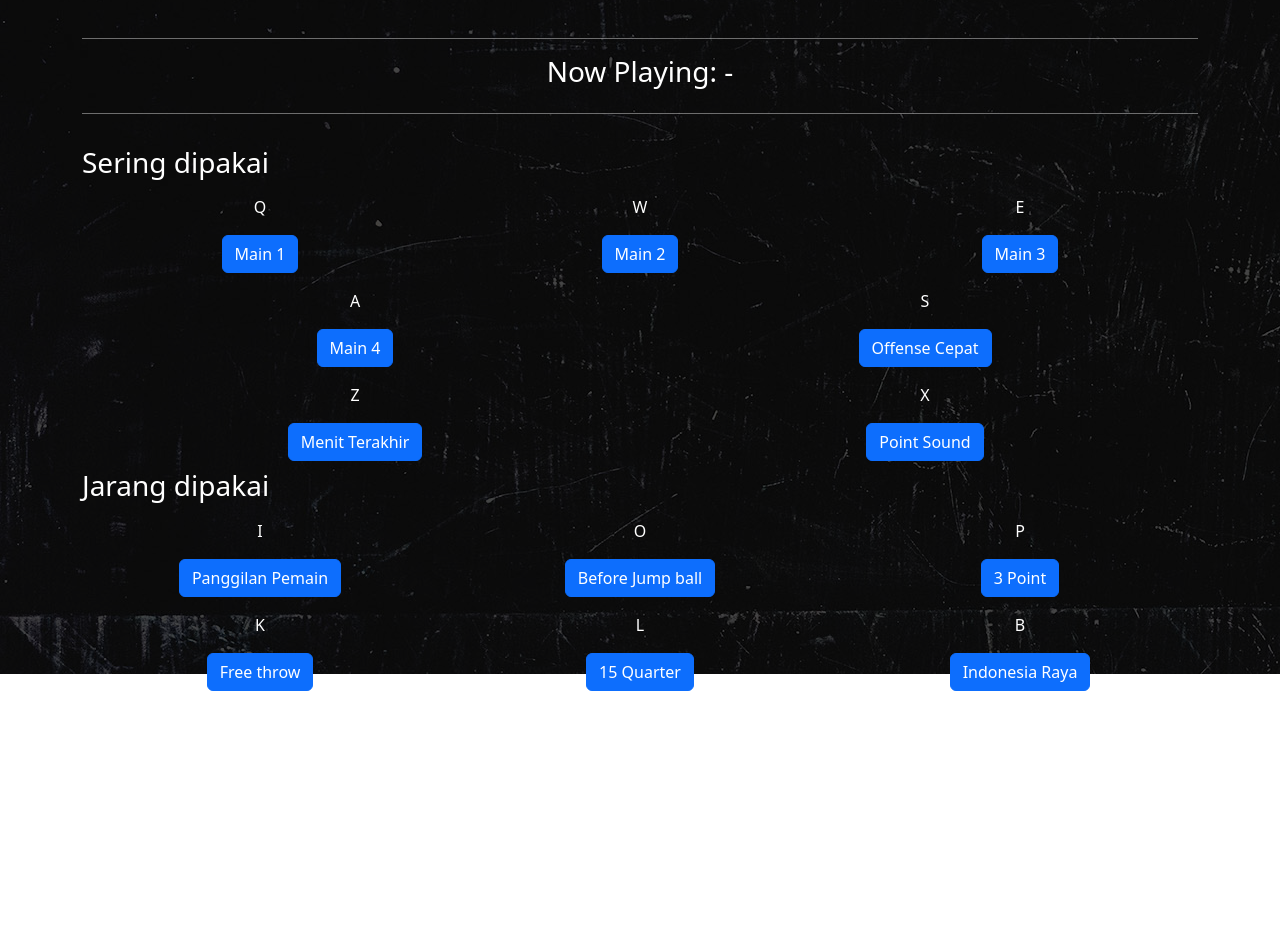
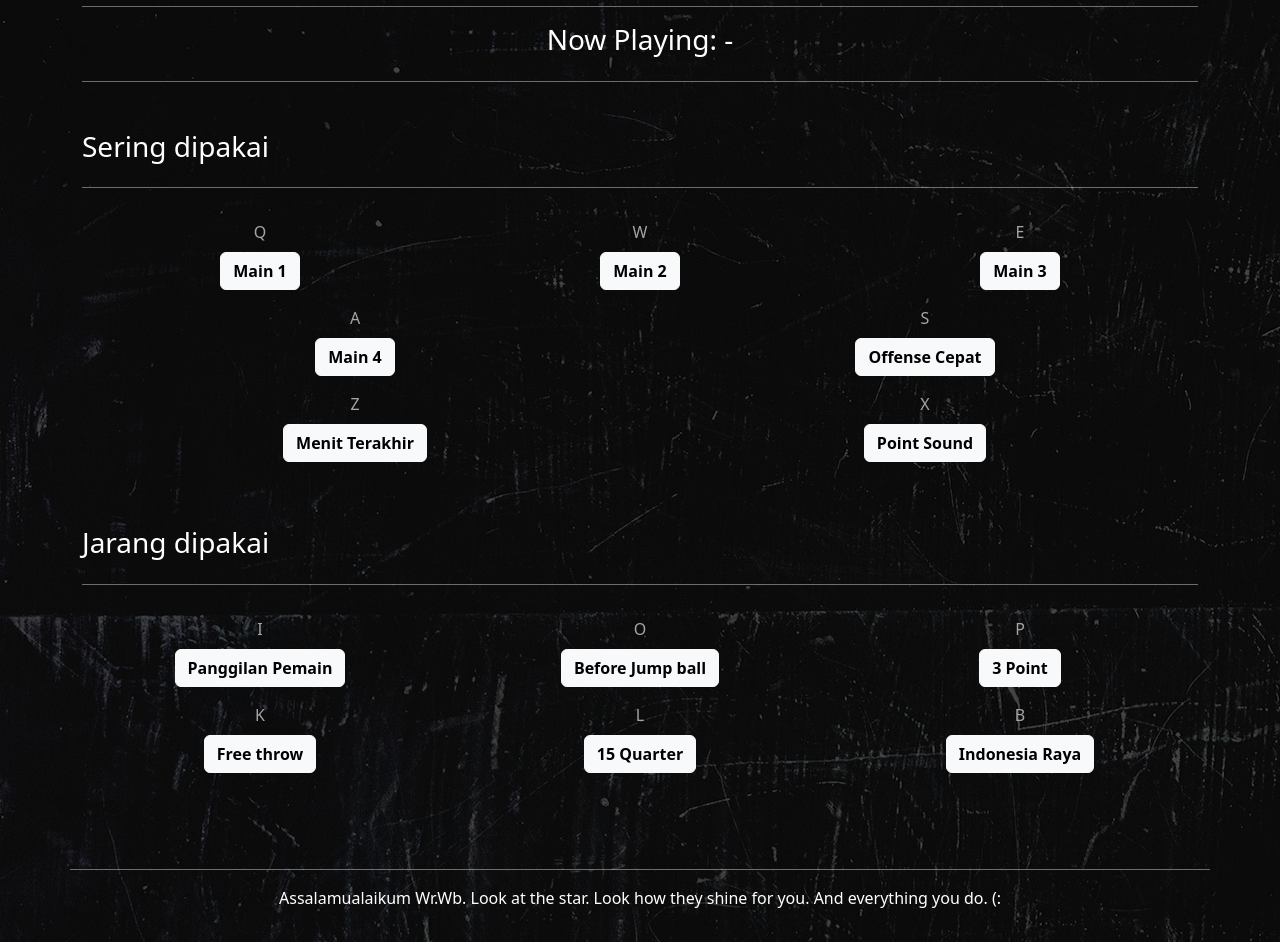
Before and after one commit to everythingxafter/hakui-basket-league, a plain HTML site: page index.html in a window 1280 px wide. Shown: the part 126-1068 px from the top of the page. Before the commit the page ends 825 px from the top, so only its background shows below. Drawn offline with nearby package versions, Linux system fonts and the light colour scheme.

Commit message:
version 1
adding bs offline, styling css

```diff
--- a/index.css
+++ b/css/index.css
@@ -9,12 +9,13 @@ body {
 }
 
 .background-hakui {
-  background-image: url("./image/background-black.jpg");
+  background-image: url("../image/background-black.jpg");
   background-color: rgba(0, 0, 0, 0.728);
   background-blend-mode: darken;
   background-size: auto;
   background-repeat: no-repeat;
-  height: 100vh;
+  background-attachment: fixed;
+  height: 120%;
 }
 
 .hbl-header {
@@ -32,8 +33,35 @@ body {
   display: flex;
   justify-content: center;
   align-items: center;
-  margin: 2em 0;
+  margin-bottom: 2em;
   padding: 1em 0;
   border-top: 1px solid rgba(255, 255, 255, 0.4);
   border-bottom: 1px solid rgba(255, 255, 255, 0.4);
 }
+
+.button-header {
+  margin: 2em 0;
+  padding: 1em 0;
+  border-bottom: 1px solid rgba(255, 255, 255, 0.4);
+}
+
+.button-info {
+  color: rgb(165, 165, 165);
+}
+
+.button-info p {
+  margin-bottom: 0.5rem;
+}
+
+.btn {
+  font-weight: 600;
+}
+
+.footer-hbl {
+  margin-top: 5em;
+  padding: 1em;
+  display: flex;
+  justify-content: center;
+  bottom: 0;
+  border-top: 1px solid rgba(255, 255, 255, 0.4);
+}
--- a/index.html
+++ b/index.html
@@ -5,13 +5,8 @@
     <meta http-equiv="X-UA-Compatible" content="IE=edge" />
     <meta name="viewport" content="width=device-width, initial-scale=1.0" />
     <title>Hakui HBL</title>
-    <link
-      href="https://cdn.jsdelivr.net/npm/bootstrap@5.3.0/dist/css/bootstrap.min.css"
-      rel="stylesheet"
-      integrity="sha384-9ndCyUaIbzAi2FUVXJi0CjmCapSmO7SnpJef0486qhLnuZ2cdeRhO02iuK6FUUVM"
-      crossorigin="anonymous"
-    />
-    <link rel="stylesheet" href="/index.css" />
+    <link rel="stylesheet" href="./css/bootstrap.min.css" />
+    <link rel="stylesheet" href="./css/index.css" />
   </head>
   <body>
     <div class="background-hakui">
@@ -26,9 +21,11 @@
           <h3 id="statusMessage">Now Playing: -</h3>
         </div>
         <div>
+          <div class="button-header">
             <h3>Sering dipakai</h3>
+          </div>
           <div class="row">
-            <div class="col-md-4 d-flex justify-content-center mb-2 mt-2">
+            <div class="col-md-4 d-flex justify-content-center mb-3">
               <div
                 style="
                   display: flex;
@@ -36,10 +33,12 @@
                   align-items: center;
                 "
               >
+                <div class="button-info">
                   <p>Q</p>
+                </div>
                 <button
                   id="audio1-button"
-                  class="btn btn-primary"
+                  class="btn btn-light"
                   onclick="playSong('audio1', 'Main 1')"
                 >
                   Main 1
@@ -47,7 +46,7 @@
                 <audio id="audio1" src="./audio/fix/main 1 fix.mp3"></audio>
               </div>
             </div>
-            <div class="col-md-4 d-flex justify-content-center mb-2 mt-2">
+            <div class="col-md-4 d-flex justify-content-center mb-3">
               <div
                 style="
                   display: flex;
@@ -55,10 +54,12 @@
                   align-items: center;
                 "
               >
+                <div class="button-info">
                   <p>W</p>
+                </div>
                 <button
                   id="audio2-button"
-                  class="btn btn-primary"
+                  class="btn btn-light"
                   onclick="playSong('audio2', 'Main 2')"
                 >
                   Main 2
@@ -66,7 +67,7 @@
                 <audio id="audio2" src="./audio/fix/main 2 fix.mp3"></audio>
               </div>
             </div>
-            <div class="col-md-4 d-flex justify-content-center mb-2 mt-2">
+            <div class="col-md-4 d-flex justify-content-center mb-3">
               <div
                 style="
                   display: flex;
@@ -74,10 +75,12 @@
                   align-items: center;
                 "
               >
+                <div class="button-info">
                   <p>E</p>
+                </div>
                 <button
                   id="audio3-button"
-                  class="btn btn-primary"
+                  class="btn btn-light"
                   onclick="playSong('audio3', 'Main 3')"
                 >
                   Main 3
@@ -87,7 +90,7 @@
             </div>
           </div>
           <div class="row">
-            <div class="col-md-6 d-flex justify-content-center mb-2 mt-2">
+            <div class="col-md-6 d-flex justify-content-center mb-3">
               <div
                 style="
                   display: flex;
@@ -95,10 +98,12 @@
                   align-items: center;
                 "
               >
+                <div class="button-info">
                   <p>A</p>
+                </div>
                 <button
                   id="audio4-button"
-                  class="btn btn-primary"
+                  class="btn btn-light"
                   onclick="playSong('audio4', 'Main 4')"
                 >
                   Main 4
@@ -109,7 +114,7 @@
                 ></audio>
               </div>
             </div>
-            <div class="col-md-6 d-flex justify-content-center mb-2 mt-2">
+            <div class="col-md-6 d-flex justify-content-center mb-3">
               <div
                 style="
                   display: flex;
@@ -117,10 +122,12 @@
                   align-items: center;
                 "
               >
+                <div class="button-info">
                   <p>S</p>
+                </div>
                 <button
                   id="audio5-button"
-                  class="btn btn-primary"
+                  class="btn btn-light"
                   onclick="playSong('audio5', 'Offense Cepat')"
                 >
                   Offense Cepat
@@ -131,27 +138,9 @@
                 ></audio>
               </div>
             </div>
-            <!-- <div class="col-md-4 d-flex justify-content-center mb-2 mt-2">
-            <div
-              style="display: flex; flex-direction: column; align-items: center"
-            >
-              <p>D</p>
-              <button
-                id="audio6-button"
-                class="btn btn-primary"
-                onclick="playSong('audio6', 'Offense Cepat 2')"
-              >
-                Offense Cepat 2
-              </button>
-              <audio
-                id="audio6"
-                src="./audio/fix/offence cepat 2 fix.mp3"
-              ></audio>
-            </div>
-          </div> -->
           </div>
           <div class="row">
-            <div class="col-md-6 d-flex justify-content-center mb-2 mt-2">
+            <div class="col-md-6 d-flex justify-content-center mb-3">
               <div
                 style="
                   display: flex;
@@ -159,10 +148,12 @@
                   align-items: center;
                 "
               >
+                <div class="button-info">
                   <p>Z</p>
+                </div>
                 <button
                   id="audio7-button"
-                  class="btn btn-primary"
+                  class="btn btn-light"
                   onclick="playSong('audio7', 'Menit Terakhir')"
                 >
                   Menit Terakhir
@@ -173,7 +164,7 @@
                 ></audio>
               </div>
             </div>
-            <div class="col-md-6 d-flex justify-content-center mb-2 mt-2">
+            <div class="col-md-6 d-flex justify-content-center mb-3">
               <div
                 style="
                   display: flex;
@@ -181,10 +172,12 @@
                   align-items: center;
                 "
               >
+                <div class="button-info">
                   <p>X</p>
+                </div>
                 <button
                   id="audio8-button"
-                  class="btn btn-primary"
+                  class="btn btn-light"
                   onclick="playSong('audio8', 'Point Sound')"
                 >
                   Point Sound
@@ -192,13 +185,15 @@
                 <audio id="audio8" src="./audio/fix/point.mp3"></audio>
               </div>
             </div>
-            <!-- <div class="col-md-4 d-flex justify-content-center mb-2 mt-2"></div> -->
+            <!-- <div class="col-md-4 d-flex justify-content-center mb-3"></div> -->
           </div>
         </div>
         <div>
+          <div class="button-header">
             <h3>Jarang dipakai</h3>
+          </div>
           <div class="row">
-            <div class="col-md-4 d-flex justify-content-center mb-2 mt-2">
+            <div class="col-md-4 d-flex justify-content-center mb-3">
               <div
                 style="
                   display: flex;
@@ -206,10 +201,12 @@
                   align-items: center;
                 "
               >
+                <div class="button-info">
                   <p>I</p>
+                </div>
                 <button
                   id="audio9-button"
-                  class="btn btn-primary"
+                  class="btn btn-light"
                   onclick="playSong('audio9', 'Panggilan Pemain')"
                 >
                   Panggilan Pemain
@@ -220,7 +217,7 @@
                 ></audio>
               </div>
             </div>
-            <div class="col-md-4 d-flex justify-content-center mb-2 mt-2">
+            <div class="col-md-4 d-flex justify-content-center mb-3">
               <div
                 style="
                   display: flex;
@@ -228,10 +225,12 @@
                   align-items: center;
                 "
               >
+                <div class="button-info">
                   <p>O</p>
+                </div>
                 <button
                   id="audio10-button"
-                  class="btn btn-primary"
+                  class="btn btn-light"
                   onclick="playSong('audio10', 'Before Jump ball')"
                 >
                   Before Jump ball
@@ -239,7 +238,7 @@
                 <audio id="audio10" src="./audio/fix/intro 3 full.mp3"></audio>
               </div>
             </div>
-            <div class="col-md-4 d-flex justify-content-center mb-2 mt-2">
+            <div class="col-md-4 d-flex justify-content-center mb-3">
               <div
                 style="
                   display: flex;
@@ -247,10 +246,12 @@
                   align-items: center;
                 "
               >
+                <div class="button-info">
                   <p>P</p>
+                </div>
                 <button
                   id="audio11-button"
-                  class="btn btn-primary"
+                  class="btn btn-light"
                   onclick="playSong('audio11', '3 Point')"
                 >
                   3 Point
@@ -260,7 +261,7 @@
             </div>
           </div>
           <div class="row">
-            <div class="col-md-4 d-flex justify-content-center mb-2 mt-2">
+            <div class="col-md-4 d-flex justify-content-center mb-3">
               <div
                 style="
                   display: flex;
@@ -268,10 +269,12 @@
                   align-items: center;
                 "
               >
+                <div class="button-info">
                   <p>K</p>
+                </div>
                 <button
                   id="audio12-button"
-                  class="btn btn-primary"
+                  class="btn btn-light"
                   onclick="playSong('audio12', 'Free throw')"
                 >
                   Free throw
@@ -282,7 +285,7 @@
                 ></audio>
               </div>
             </div>
-            <div class="col-md-4 d-flex justify-content-center mb-2 mt-2">
+            <div class="col-md-4 d-flex justify-content-center mb-3">
               <div
                 style="
                   display: flex;
@@ -290,10 +293,12 @@
                   align-items: center;
                 "
               >
+                <div class="button-info">
                   <p>L</p>
+                </div>
                 <button
                   id="audio13-button"
-                  class="btn btn-primary"
+                  class="btn btn-light"
                   onclick="playSong('audio13', '15 Quarter')"
                 >
                   15 Quarter
@@ -301,7 +306,7 @@
                 <audio id="audio13" src="./audio/fix/seru 1 fix.mp3"></audio>
               </div>
             </div>
-            <div class="col-md-4 d-flex justify-content-center mb-2 mt-2">
+            <div class="col-md-4 d-flex justify-content-center mb-3">
               <div
                 style="
                   display: flex;
@@ -309,10 +314,12 @@
                   align-items: center;
                 "
               >
+                <div class="button-info">
                   <p>B</p>
+                </div>
                 <button
                   id="audio14-button"
-                  class="btn btn-primary"
+                  class="btn btn-light"
                   onclick="playSong('audio14', 'Indonesia Raya')"
                 >
                   Indonesia Raya
@@ -326,12 +333,15 @@
           </div>
         </div>
       </div>
+      <div class="container footer-hbl">
+        <p>
+          Assalamualaikum Wr.Wb. Look at the star. Look how they shine for you.
+          And everything you do. (:
+        </p>
       </div>
-    <script src="index.js"></script>
-    <script
-      src="https://cdn.jsdelivr.net/npm/bootstrap@5.3.0/dist/js/bootstrap.bundle.min.js"
-      integrity="sha384-geWF76RCwLtnZ8qwWowPQNguL3RmwHVBC9FhGdlKrxdiJJigb/j/68SIy3Te4Bkz"
-      crossorigin="anonymous"
-    ></script>
+    </div>
+
+    <script src="./js/index.js"></script>
+    <script src="./js/bootstrap.bundle.min.js"></script>
   </body>
 </html>
--- a/index.js
+++ b/js/index.js
@@ -10,6 +10,7 @@ function playSong(audioId, songName) {
         currentAudio.currentTime = 0;
         var currentButton = document.getElementById(currentAudio.id + "-button");
         currentButton.style.backgroundColor = "";
+        currentButton.style.boxShadow = "";
     }
 
     if (audioPlayer.paused) {
@@ -17,17 +18,20 @@ function playSong(audioId, songName) {
         currentAudio = audioPlayer;
         statusMessage.innerText = "Now playing: " + songName;
         button.style.backgroundColor = "red";
+        button.style.boxShadow = "0px 0px 8px 8px darkred"
     } else {
         audioPlayer.pause();
         audioPlayer.currentTime = 0;
         currentAudio = null;
         statusMessage.innerText = "Paused";
         button.style.backgroundColor = "";
+        button.style.boxShadow = "";
     }
 
     audioPlayer.addEventListener("ended", function () {
         statusMessage.innerText = "Done playing: " + songName;
         button.style.backgroundColor = "";
+        button.style.boxShadow = "";
     });
 }
 
```
Also changed, not shown: css/bootstrap.min.css (added), js/bootstrap.bundle.min.js (added), 1 other file. Lines whose indentation alone changed are shown as unchanged.
